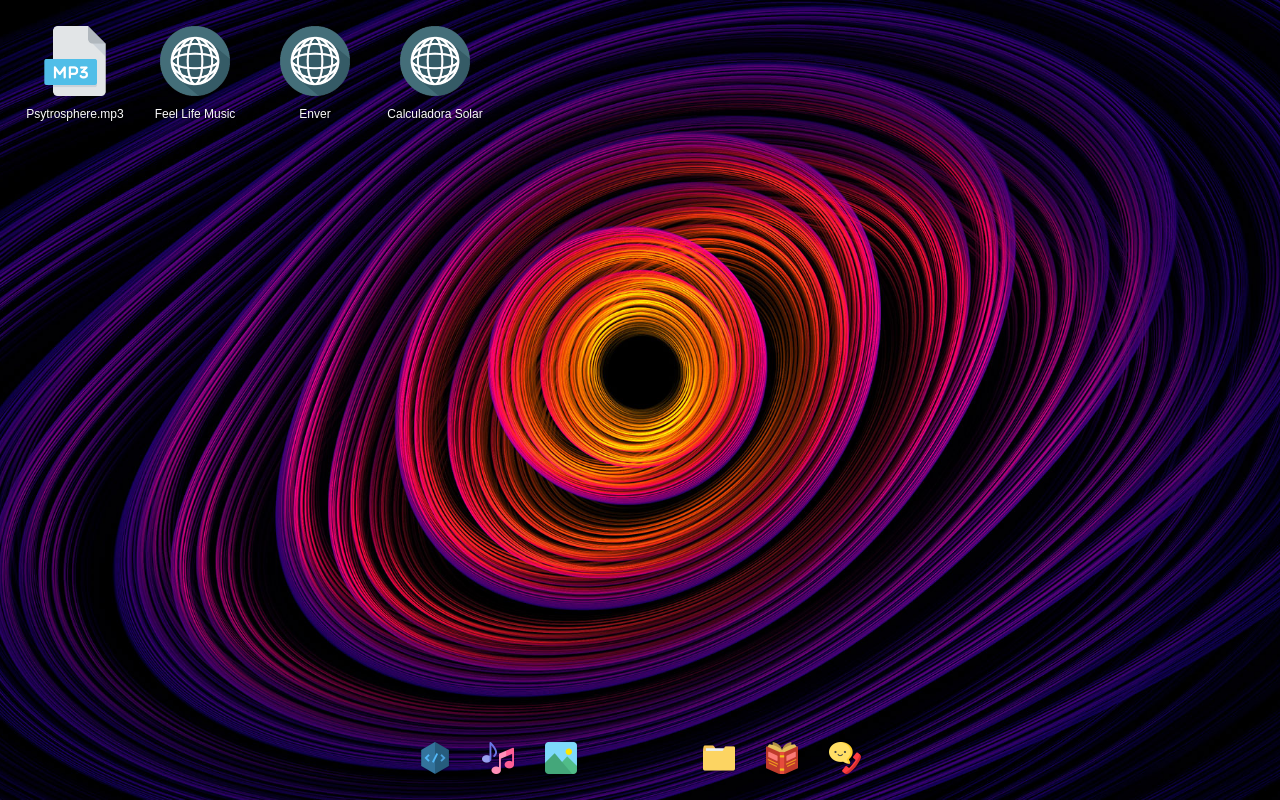
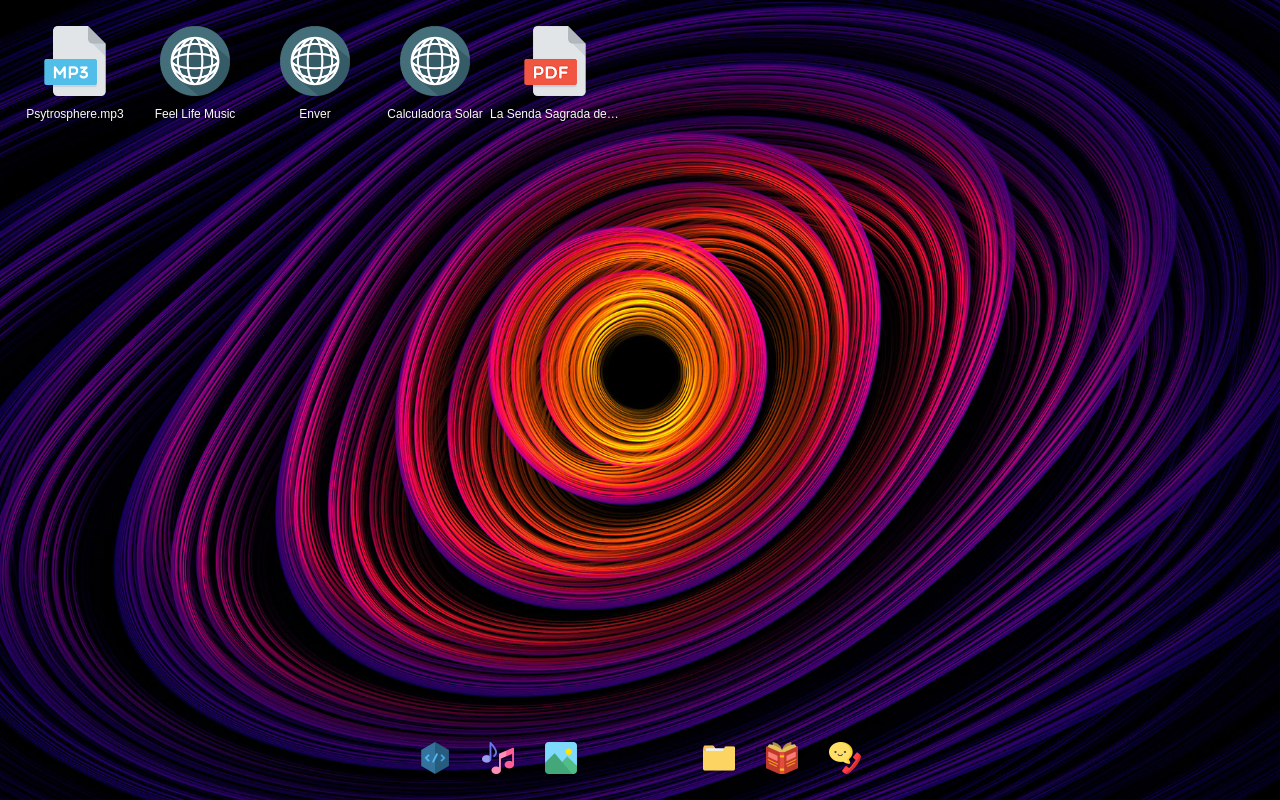
Before and after one commit to Unradelic/desktop-environment, a plain HTML site: page index.html in a window 1280 px wide. Drawn offline with Linux system fonts and the light colour scheme.

Commit message:
added example PDF file

```diff
--- a/index.html
+++ b/index.html
@@ -32,6 +32,11 @@
 		<div class="_env_desktop-element" ftype="web" fname="Calculadora Solar" wsize="565,720" wpos="center" fcontent="https://calculadora.enver.es/">
 			<div class="_env_desktop-element-image _env_desktop-icon-web"></div>
 			<p class="_env_desktop-element-title">Calculadora Solar</p>
+		</div>
+
+		<div class="_env_desktop-element" ftype="web" fname="La Senda Sagrada del Guerrero.pdf" wsize="520,720" wpos="center" fcontent="lssdg.pdf">
+			<div class="_env_desktop-element-image _env_desktop-icon-pdf"></div>
+			<p class="_env_desktop-element-title">La Senda Sagrada del Guerrero.pdf</p>
 		</div>
 
 	<div id="taskbar" class="_env_taskbar">
```
Also changed, not shown: 1 other file.
